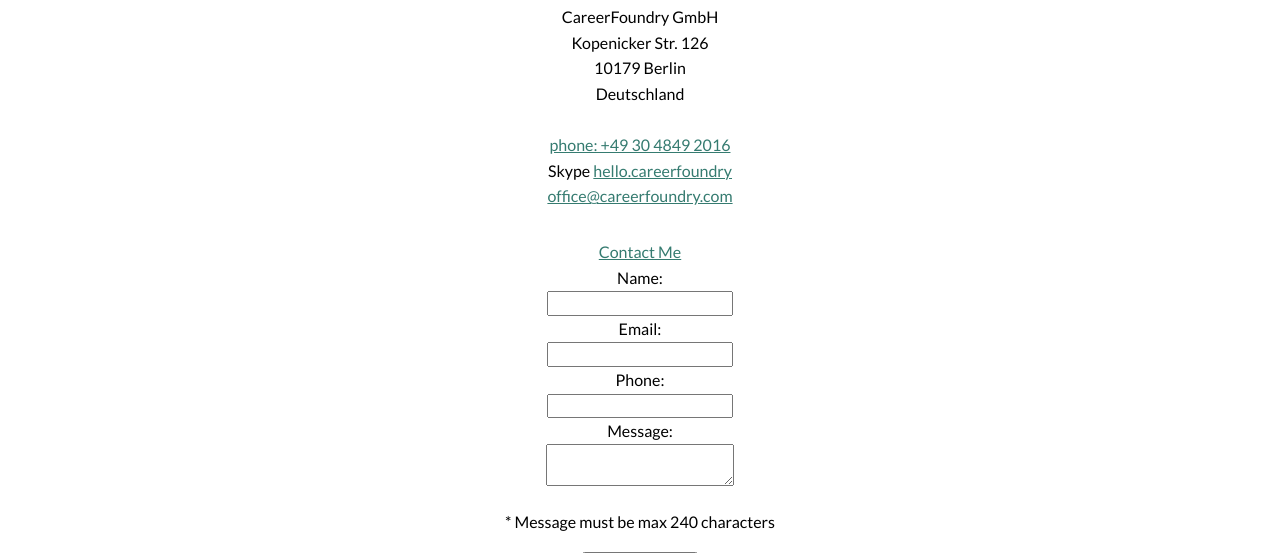
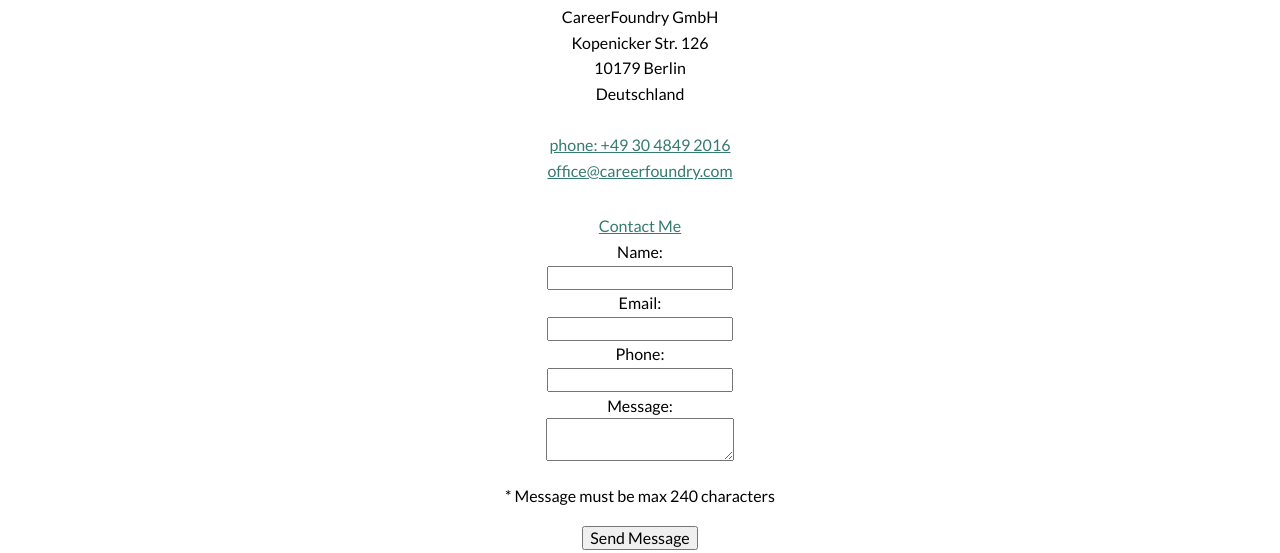
Before and after one commit to JosephHo7/JosephHo7.github.io, a plain HTML site: page contact.html in a window 1280 px wide. Shown: the part 195-748 px from the top of the page. Drawn offline with nearby package versions, Linux system fonts and the light colour scheme.

Commit message:
remove skype link

```diff
--- a/contact.html
+++ b/contact.html
@@ -47,7 +47,6 @@
             Deutschland <br>
             <br>
             <a href="tel:+493048492016" class="">phone: +49 30 4849 2016</a><br>
-            Skype <a href="skype:hello.careerfoundry ">hello.careerfoundry </a><br>
             <a href="mailto:office@careerfoundry.com">office@careerfoundry.com</a>
        </div>
 
```
